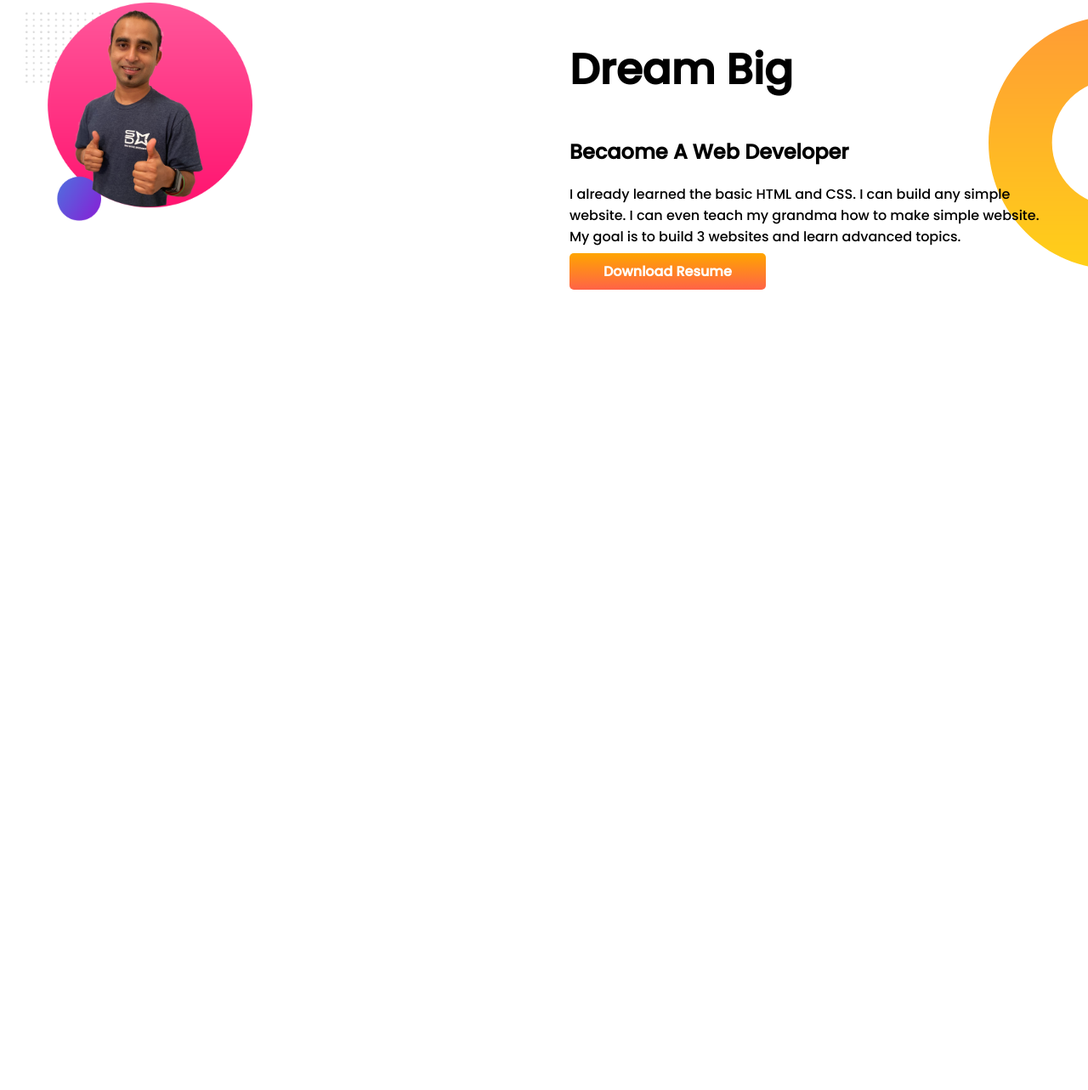
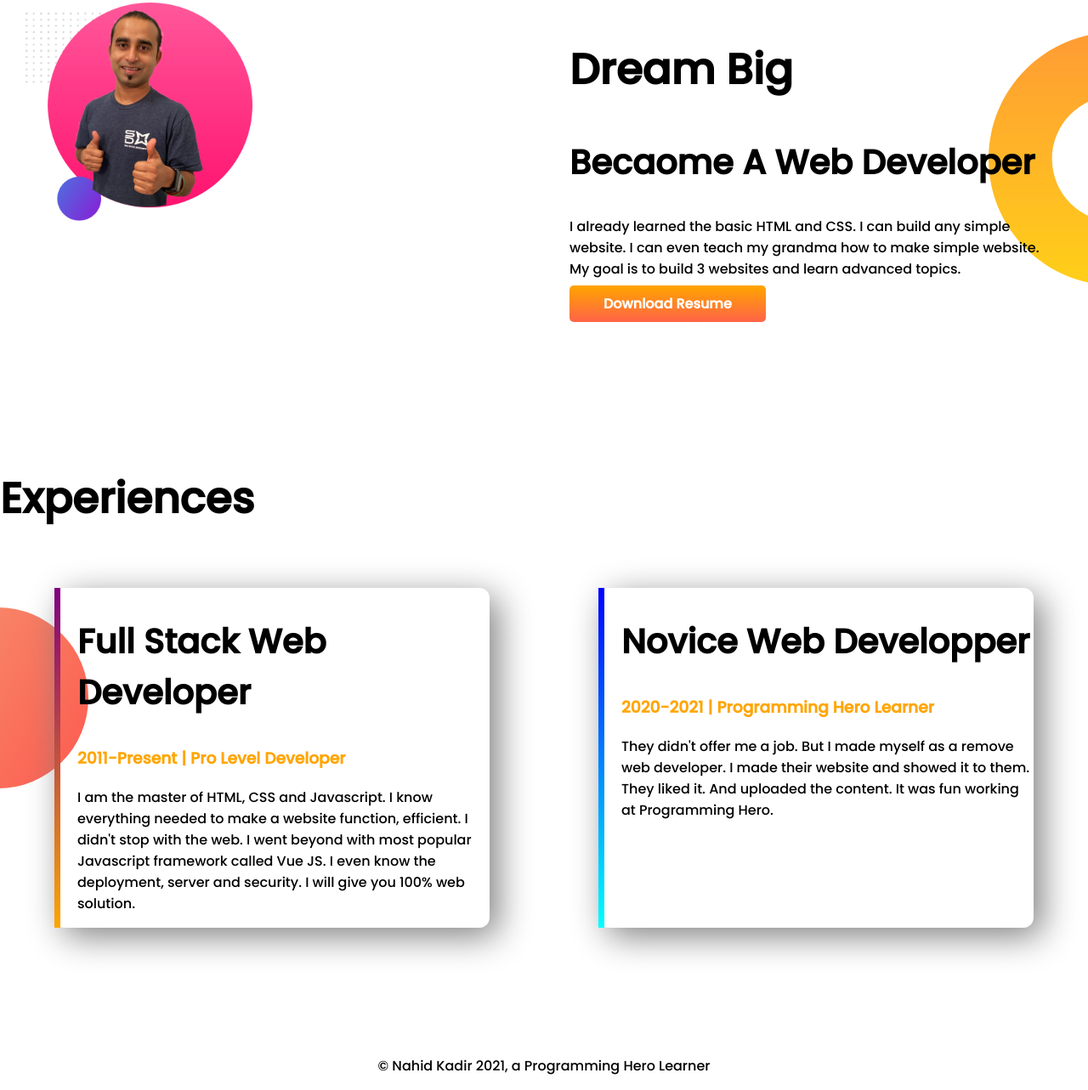
Before and after one commit to NahidKadir/developer-portfolio, a plain HTML site: page index.html in a window 1280 px wide. Shown: the part 700-1983 px from the top of the page at 85% size. Before the commit the page ends 1212 px from the top, so only its background shows below. Drawn offline with Linux system fonts and the light colour scheme.

Commit message:
footer added

```diff
--- a/index.html
+++ b/index.html
@@ -13,10 +13,10 @@
 </head>
 
 <body>
-    <section class="top-banner">
+    <section class="top-banner flexible-container">
         <div class="half-width">
             <h1>Welcome To</h1>
-            <h1><span class="laddu">Nahid Kadir</span> Universe</h1>
+            <h1><span class="orange-color">Nahid Kadir</span> Universe</h1>
             <h3>Build Climber and Train Stopper</h3>
             <p>You might saw me jumping, climbing buildings, and stopping trains. But nobody pays me a dime for that
                 work. That's why I am learning and mastering web development. I will not stop until I become the Web
@@ -27,7 +27,7 @@
             <img id="tulu" src="images/jhankar.png" alt="">
         </div>
     </section>
-    <section class="dream-big">
+    <section class="dream-big flexible-container">
         <div class="half-width">
             <img src="images/jhankar2.png" alt="">
         </div>
@@ -39,6 +39,29 @@
             <a class="link-button" target="_blank" href="https://www.linkedin.com/in/nahidkadir/">Download Resume</a>
         </div>
     </section>
+    <section class="express-area">
+        <h1>Experiences</h1><br>
+        <div class="flexible-container">
+            <div id="stack-developer" class="experience-item">
+                <h2>Full Stack Web Developer</h2>
+                <h3 class="orange-color">2011-Present | Pro Level Developer</h3>
+                <p>I am the master of HTML, CSS and Javascript. I know everything needed to make a website function,
+                    efficient. I didn't stop with the web. I went beyond with most popular Javascript framework called
+                    Vue
+                    JS. I even know the deployment, server and security. I will give you 100% web solution.</p>
+            </div>
+            <div id="novice-developer" class="experience-item">
+                <h2>Novice Web Developper</h2>
+                <h3 class="orange-color">2020-2021 | Programming Hero Learner</h3>
+                <p>They didn't offer me a job. But I made myself as a remove web developer. I made their website and
+                    showed
+                    it to them. They liked it. And uploaded the content. It was fun working at Programming Hero.</p>
+            </div>
+        </div>
+    </section>
+    <footer>
+        <p>© Nahid Kadir 2021, a Programming Hero Learner</p>
+    </footer>
 </body>
 
 </html>
--- a/style.css
+++ b/style.css
@@ -7,11 +7,15 @@ h1 {
     font-size: 50px;
 }
 
-.laddu {
+h2 {
+    font-size: 40px;
+}
+
+.orange-color {
     color: orange;
 }
 
-section {
+.flexible-container {
     display: flex;
     margin-bottom: 150px;
 }
@@ -44,3 +48,35 @@ section {
     background-repeat: no-repeat;
     background-position: right;
 }
+
+.express-area {
+    background-image: url(images/exp-bg.png);
+    background-repeat: no-repeat;
+    background-position: left;
+}
+
+.experience-item {
+    width: 40%;
+    margin-left: 5%;
+    margin-right: 5%;
+    padding-left: 20px;
+    border-radius: 12px;
+    box-shadow: 10px 10px 40Px grey;
+    border-left: 10px;
+}
+
+#novice-developer {
+    border-left: 7px solid;
+    border-image: linear-gradient(blue, cyan);
+    border-image-slice: 1;
+}
+
+#stack-developer {
+    border-left: 7px solid;
+    border-image: linear-gradient(purple, orange);
+    border-image-slice: 1;
+}
+
+footer p {
+    text-align: center;
+}
```
Also changed, not shown: 4 other files.
